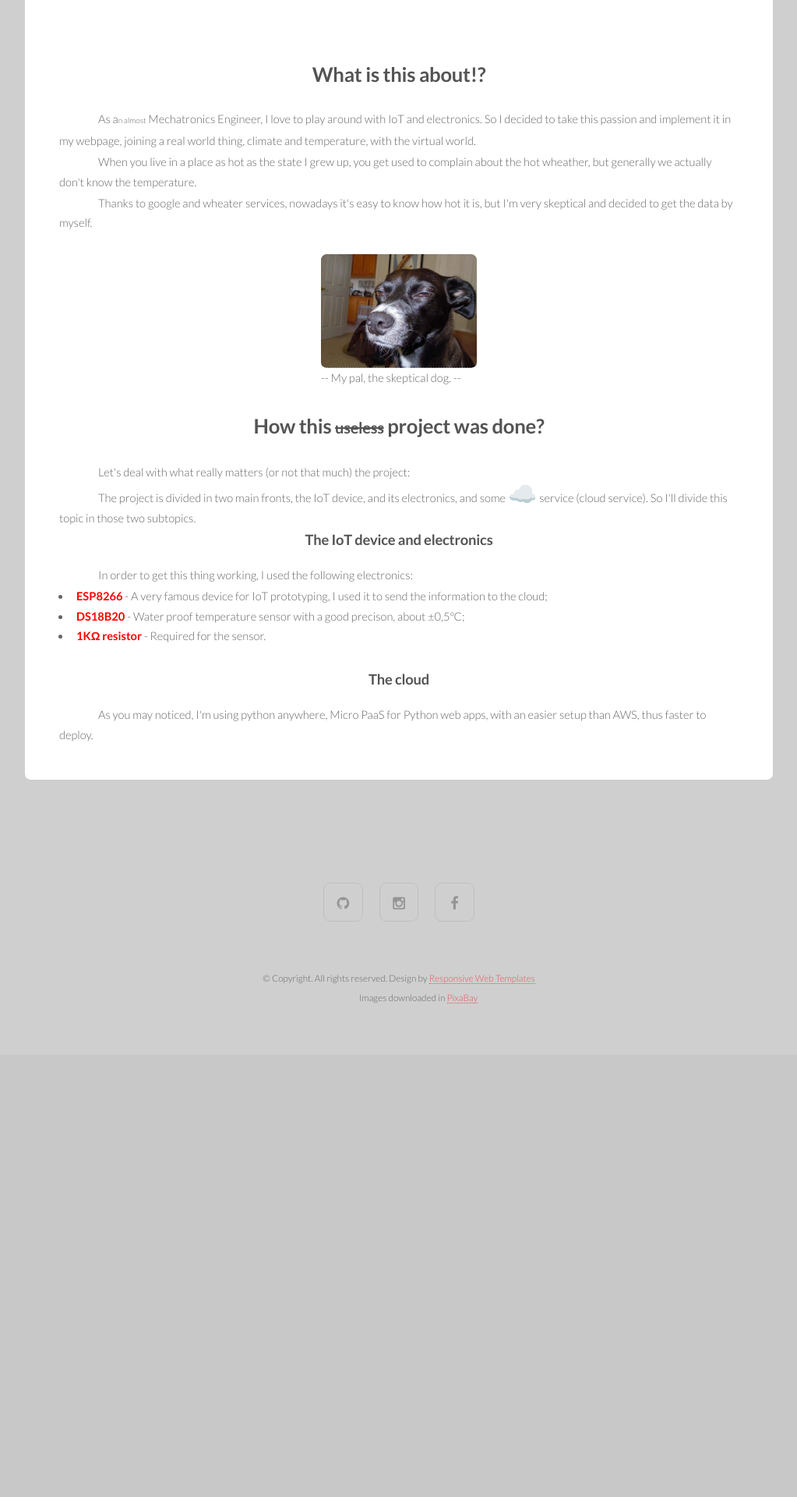
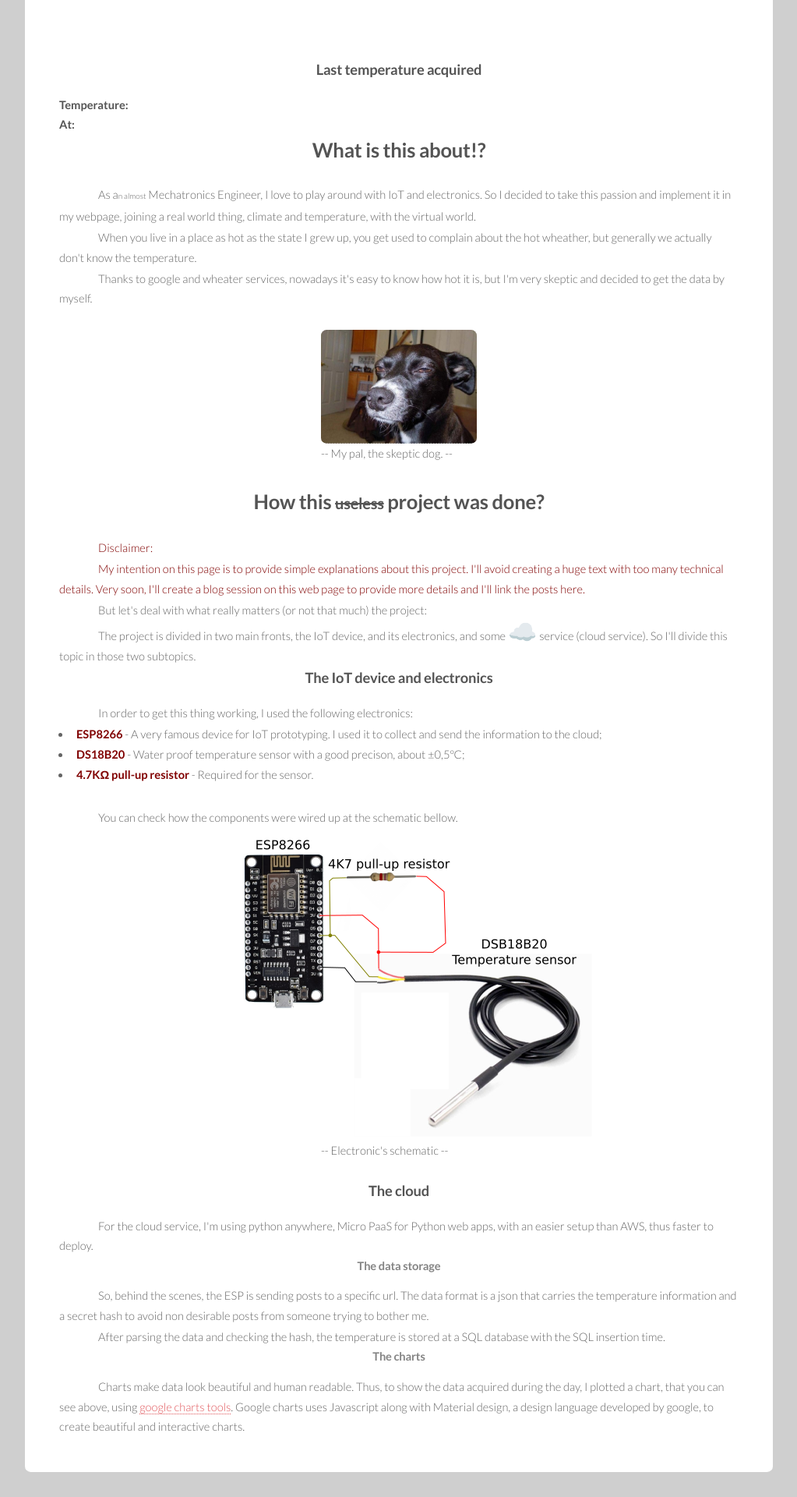
Before and after one commit to rcmschiavi/My_webpage, a Django app: template template/temperature_chart.html in a window 1280 px wide. Shown: the part 635-2555 px from the top of the page at 78% size, without its empty margins (128-1151 px from the left). Before the commit the page ends 1922 px from the top, so only its background shows below. Run offline with Django 3.2, Linux system fonts and the light colour scheme; the template is opened without the code that fills it, so the values that code supplies are empty; a map, chart or similar area stays blank; some libraries are stand-ins or nearby versions.

Commit message:
Frontend applications modifications

```diff
--- a/template/static/css/style.css
+++ b/template/static/css/style.css
@@ -93,8 +93,9 @@
 	}
 
 	h4 {
-		font-size: 1.1em;
+		font-size: 1.0em;
 		line-height: 1.5em;
+		color: #848484;
 	}
 
 	h5 {
--- a/template/temperature_chart.html
+++ b/template/temperature_chart.html
@@ -47,7 +47,7 @@
 			<section id="main" class="wrapper style1">
 				<header class="major">
 					<h2>Temperature Dashboard for IoT device</h2>
-					<p style="color:#842407">A small hobbist project involving Cloud and Electronics</p>
+					<p style="color:#800000">A hobbyist project involving Cloud and Electronics</p>
 				</header>
 				<div class="container">
 
@@ -58,33 +58,57 @@
 								<div id="chart_div"></div>
 							</div>
 							<br>
+							<h3>Last temperature acquired</h3>
+							  <b>Temperature: </b>
+							  <em id="temp"></em><br>
+							  <b>At: </b>
+							  <em id="time"></em>
 							<span>
 								<h2>What is this about!?</h2>
 								<span>
 									<p>    As a<small style="font-size:10px;">n almost</small> Mechatronics Engineer, I love to play around with IoT and electronics. So I decided to take this passion and implement it in my webpage, joining a real world thing, climate and temperature, with the virtual world.</p>
 									<p>    When you live in a place as hot as the state I grew up, you get used to complain about the hot wheather, but generally we actually don't know the temperature.</p>
-									<p>   Thanks to google and wheater services, nowadays it's easy to know how hot it is, but I'm very skeptical and decided to get the data by myself.</p>
+									<p>   Thanks to google and wheater services, nowadays it's easy to know how hot it is, but I'm very skeptic and decided to get the data by myself.</p>
 									<br>
 								</span>
 
 								<span class="image fit">
 									<img src="/static/images/temperature_chart/sckeptical_dog2.jpg" style="display: block;margin-left:auto;margin-right:auto;max-width:200px;" alt=""/>
-									<figcaption style="display: block;margin-left:auto;margin-right:auto;max-width:200px;"> -- My pal, the skeptical dog. --</figcaption>
+									<figcaption style="display: block;margin-left:auto;margin-right:auto;max-width:200px;"> -- My pal, the skeptic dog. --</figcaption>
 								</span>
 								<h2>How this <del style="font-size:20px;">useless</del> project was done?</h2>
 								<p style="display:none;"> Well, my dear. If you're still reading this, you're a brave and unoccupied guy or girl(or whatever gender you prefer).
 									I removed this using display none for now, because of a job interview and maybe this paragraph looks offensive, but I doubt someone will ever read this. I feel like working in a group school homework doing all the job and writing comments for my colleagues read, but knowing that no one will.</p>
-								<p> Let's deal with what really matters (or not that much) the project:</p>
-								<p> The project is divided in two main fronts, the IoT device, and its electronics, and some <span style="font-size:30px">☁</span>️ service (cloud service). So I'll divide this topic in those two subtopics.</p>
+								<p style="color:#800000;">Disclaimer:</p>
+								<p style="color:#800000;">My intention on this page is to provide simple explanations about this project. I'll avoid creating a huge text with too many technical details. Very soon, I'll create a blog session on this web page to provide more details and I'll link the posts here.</p>
+								<p> But let's deal with what really matters (or not that much) the project:</p>
+								<p>The project is divided in two main fronts, the IoT device, and its electronics, and some <span style="font-size:30px">☁</span>️ service (cloud service). So I'll divide this topic in those two subtopics.</p>
 								<h3>The IoT device and electronics</h3>
 								<p>In order to get this thing working, I used the following electronics:</p>
 								<ul>
-									<li><b style="color:red">ESP8266</b> - A very famous device for IoT prototyping, I used it to send the information to the cloud;</li>
-									<li><b style="color:red">DS18B20</b> - Water proof temperature sensor with a good precison, about ±0,5ºC;</li>
-									<li><b style="color:red">1KΩ resistor</b> - Required for the sensor.</li>
+									<li><b style="color:#800000">ESP8266</b> - A very famous device for IoT prototyping. I used it to collect and send the information to the cloud;</li>
+									<li><b style="color:#800000">DS18B20</b> - Water proof temperature sensor with a good precison, about ±0,5ºC;</li>
+									<li><b style="color:#800000">4.7KΩ pull-up resistor</b> - Required for the sensor.</li>
 								</ul>
+								<p> You can check how the components were wired up at the schematic bellow.</p>
+								<img src="/static/images/temperature_chart/schematics.png" style="display: block;margin-left:auto;margin-right:auto;max-width:800px;" alt=""/>
+								<figcaption style="display: block;margin-left:auto;margin-right:auto;max-width:200px;"> -- Electronic's schematic --</figcaption>
+								<br>
 								<h3>The cloud</h3>
-								<p>As you may noticed, I'm using python anywhere, Micro PaaS for Python web apps, with an easier setup than AWS, thus faster to deploy.</p>
+								<p>For the cloud service, I'm using python anywhere, Micro PaaS for Python web apps, with an easier setup than AWS, thus faster to deploy.</p>
+								<h4>The data storage</h4>
+								<p>So, behind the scenes, the ESP is sending posts to a specific url.
+									The data format is a json that carries the temperature information and a secret hash to avoid non desirable posts from someone trying to bother me.</p>
+								<p> After parsing the data and checking the hash, the temperature is stored at a SQL database with the SQL insertion time.</p>
+								<h4>The charts</h4>
+								<p> Charts make data look beautiful and human readable.
+									Thus, to show the data acquired during the day,
+									I plotted a chart, that you can see above, using <a href="https://developers.google.com/chart">google charts tools</a>.
+									Google charts uses Javascript along with Material design, a design language developed by google, to create beautiful and interactive charts.
+								</p>
+								<p>
+
+								</p>
 							</span>
 						</section>
 
@@ -110,4 +134,21 @@
 callChart({{listData | safe}});
 
 </script>
+<script>
+addData()
+function addData() {
+        jQuery.getJSON("application/API/update_temperature", function(data, status)
+        {
+            var temp_atual = data.My_data.temp;
+            var horario = data.My_data.time;
+            //horario = Date(horario)
+            document.getElementById("temp").innerHTML = temp_atual + "°C ";
+            document.getElementById("time").innerHTML = horario + " (Local time - Timezone: -04:00)";
+        }
+        );
+}
+
+setInterval(addData,10000);
+
+</script>
 </html>
```
Also changed, not shown: template/my_plant.html (+1 -39 lines), template/static/images/temperature_chart/schematics.png (added), template/static/images/temperature_chart/schematics.svg (added).
